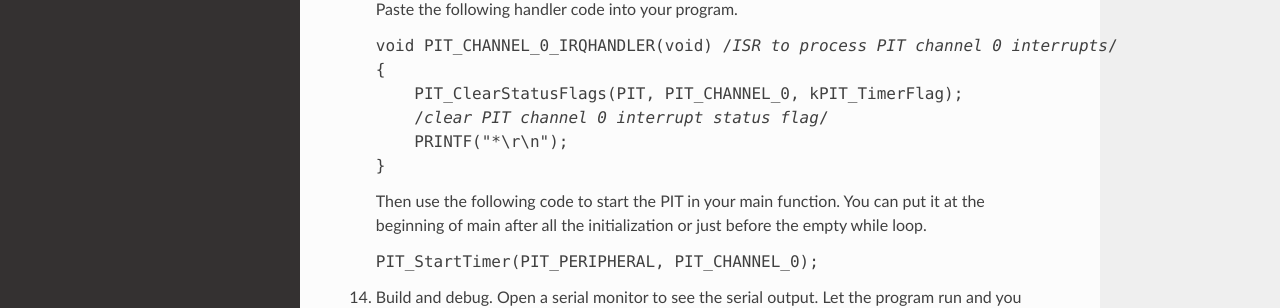
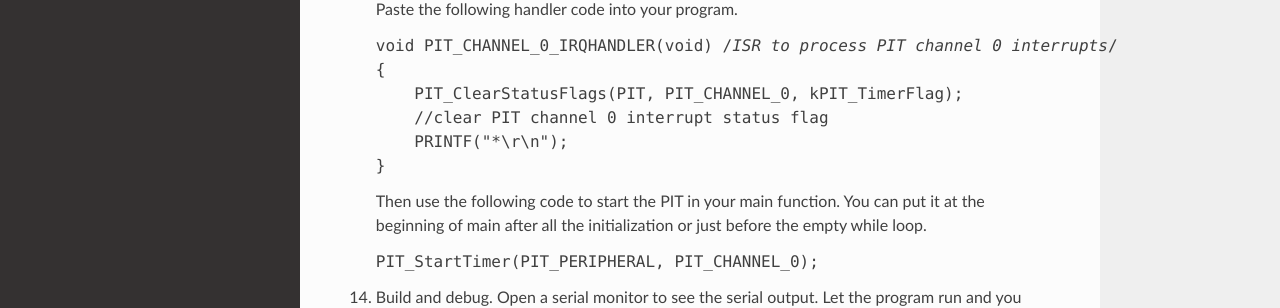
Before and after one commit to Seneca-BSA/bsa, an MkDocs documentation site: the page built from docs/seh500/lab6.md, in a window 1280 px wide and 900 px high, scrolled down 3375 px. Shown: the part 224-532 px from the top of the window. Built offline with MkDocs 1.6.1, drawn with Linux system fonts in a browser that asks for light colours; nearby versions of some CDN libraries.

Commit message:
updated lab6 format

```diff
--- a/docs/seh500/lab6.md
+++ b/docs/seh500/lab6.md
@@ -98,7 +98,7 @@ Similar to the previous lab.
     void PIT_CHANNEL_0_IRQHANDLER(void) /*ISR to process PIT channel 0 interrupts*/
     {
         PIT_ClearStatusFlags(PIT, PIT_CHANNEL_0, kPIT_TimerFlag);
-        /*clear PIT channel 0 interrupt status flag*/
+        //clear PIT channel 0 interrupt status flag
         PRINTF("*\r\n");
     }
     </pre>
```
